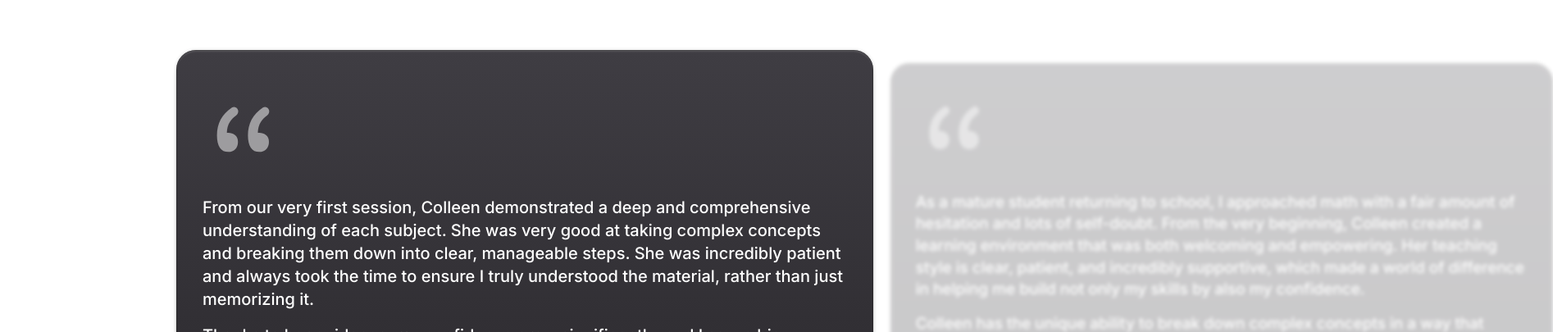
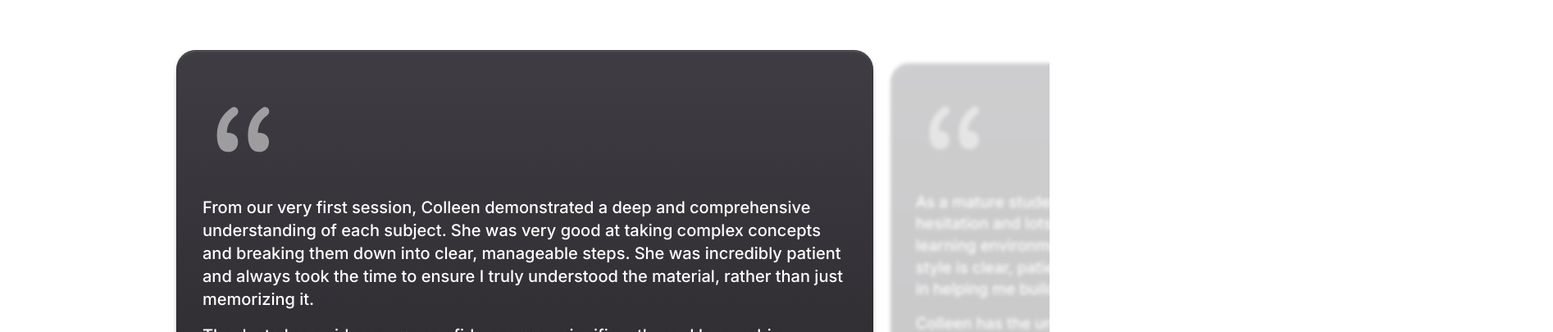
Before and after one commit to AMoore202/cmtutoring, a Next.js app: page / in a window 1280 px wide. Shown: the part 4008-4413 px from the top of the page at 82% size, 1894 px wide, since content can reach past the window. Built offline with nearby package versions, Linux system fonts and the light colour scheme; a web font is replaced by a local one.

Commit message:
Got it to work better on slightly smaller screens.

```diff
--- a/src/app/page.tsx
+++ b/src/app/page.tsx
@@ -279,7 +279,7 @@
           <CopyButton />
         </div>
       </div>
-      <div className="w-full h-[2000px] grid place-content-center">
+      <div className="w-full h-[2000px] flex items-center justify-center">
         <Carousel quotes={quotes} />
       </div>
     </div>
--- a/src/app/ui/carousel.tsx
+++ b/src/app/ui/carousel.tsx
@@ -22,6 +22,7 @@
   };
 
   return (
+    <div className="w-full flex items-center overflow-hidden">
       <div className="relative flex items-center justify-center w-full">
         <div
           className="flex w-full max-w-[850px] transition-transform duration-500 ease-in-out"
@@ -43,5 +44,6 @@
           ))}
         </div>
       </div>
+    </div>
   );
 }
```
Lines whose indentation alone changed are shown as unchanged.
